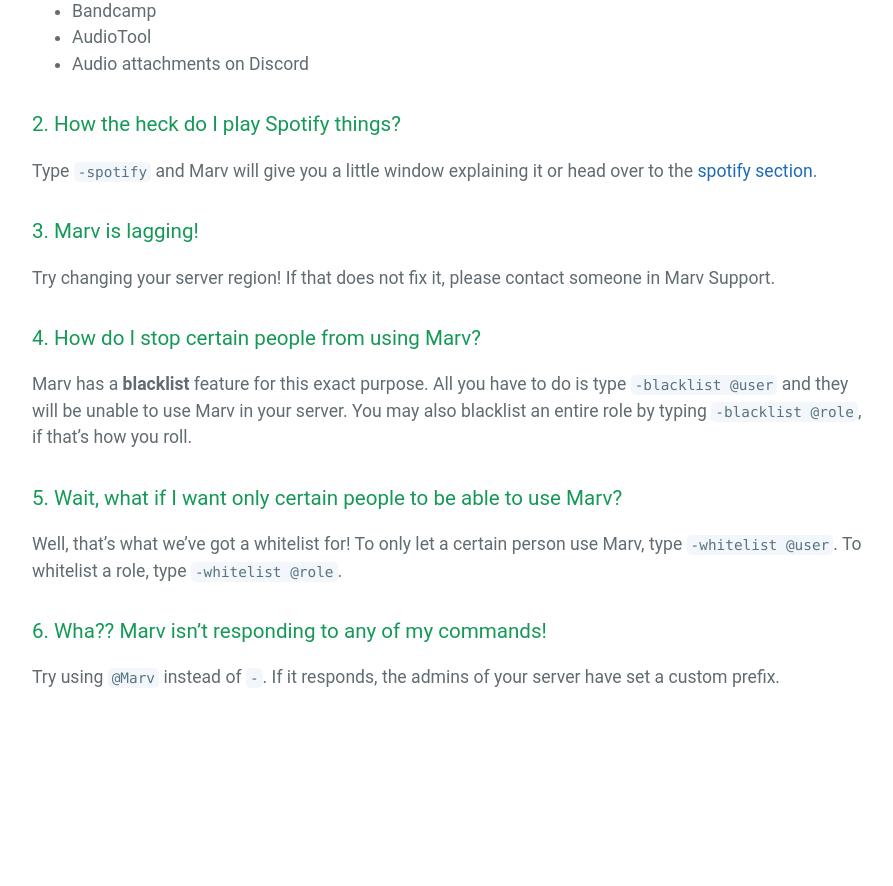
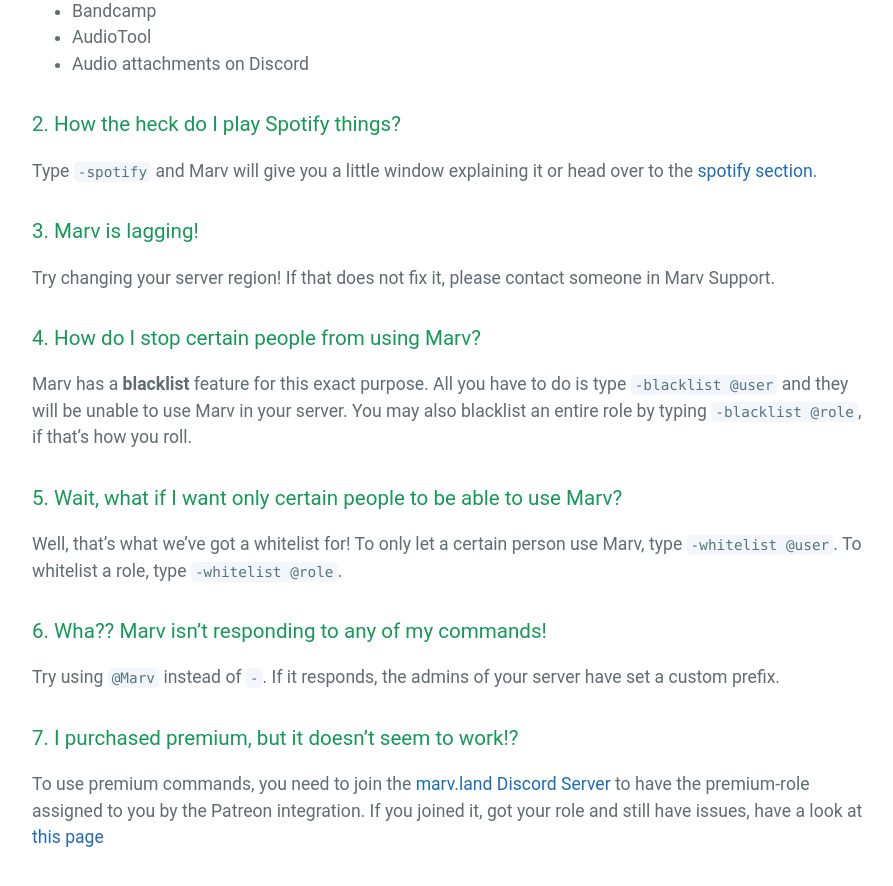
Before and after one commit to mymindishazel/marv-docs, a Jekyll site: the page built from faq.md, in a window 1280 px wide and 900 px high, scrolled down 748 px. Shown: the top 886 px of the window, without its empty margins (192-1085 px from the left). Built offline with Jekyll 4.4.1, drawn with Linux system fonts in a browser that asks for light colours; our own code applies the rules of GitHub Pages for plain Markdown files; before the commit the page ends 1488 px from its top, so only the background shows below that.

Commit message:
Added premium help page and FAQ entry.

```diff
--- a/faq.md
+++ b/faq.md
@@ -30,3 +30,7 @@ Well, that's what we've got a whitelist for! To only let a certain person use Ma
 
 ### 6. Wha?? Marv isn't responding to any of my commands!
 Try using `@Marv` instead of `-`. If it responds, the admins of your server have set a custom prefix.
+
+### 7. I purchased premium, but it doesn't seem to work!?
+To use premium commands, you need to join the [marv.land Discord Server](https://discord.gg/WmDyx7C) to have the premium-role assigned to you by the Patreon integration.
+If you joined it, got your role and still have issues, have a look at [this page](./why-premium-only-works-sometimes)
```
Also changed, not shown: why-premium-only-works-sometimes.md (added, +29 -0 lines).
